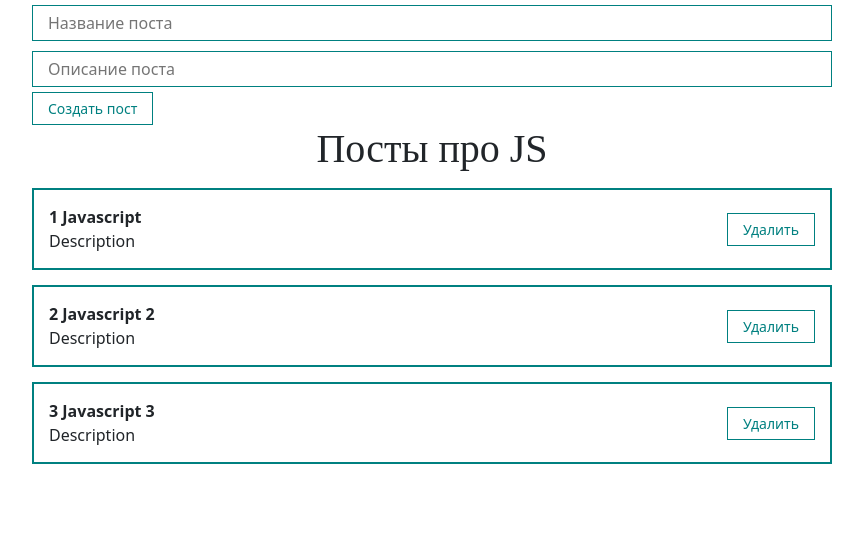
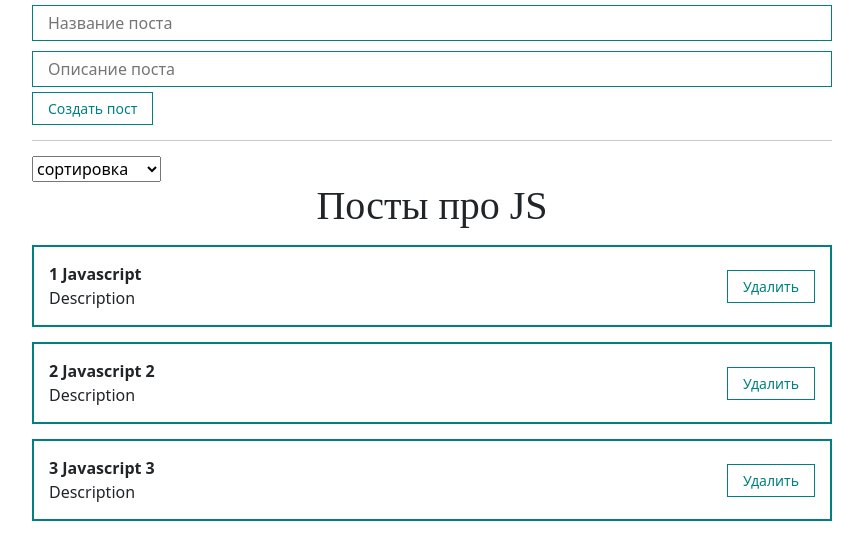
Before and after one commit to Dude19-86/react-fund-course, a React (Create React App) app: page / in a window 1280 px wide. Shown: the top 560 px of the page, without its empty margins (208-1071 px from the left). Built offline with nearby package versions, Linux system fonts and the light colour scheme; a web font is replaced by a local one.

Commit message:
Commit 3 sortPosts

```diff
--- a/src/App.js
+++ b/src/App.js
@@ -2,6 +2,7 @@
 import './styles/App.css'
 import PostList from "./Component/PostList";
 import PostForm from "./Component/PostForm";
+import MySelect from "./Component/UI/select/MySelect";
 
 function App() {
     const [posts, setPosts] = useState([
@@ -9,6 +10,7 @@
         {id: 2, title: 'Javascript 2', body: 'Description'},
         {id: 3, title: 'Javascript 3', body: 'Description'},
     ])
+    const [selectedSort, setSelectedSort] = useState('')
 
     const createPost = (newPost) => {
         setPosts([...posts, newPost])
@@ -18,12 +20,34 @@
         setPosts(posts.filter((p, i) => p.id !== post.id))
     }
 
+    const sortPosts = sort => {
+        setSelectedSort(sort)
+        setPosts([...posts].sort((a,b) => a[sort].localeCompare(b[sort])))
+    }
 
 
     return (
         <div className="App">
             <PostForm create={createPost}/>
-            <PostList remove={removePost} posts={posts} title="Посты про JS"/>
+            <hr style={{margin: '15px 0'}}/>
+            <div>
+                <MySelect
+                    value={selectedSort}
+                    onChange={sortPosts}
+                    defaultValue="сортировка"
+                    option={[
+                        {value: 'tttle', name: 'По названию'},
+                        {value: 'body', name: 'По описанию'}
+                    ]}/>
+            </div>
+            {posts.length
+                ?
+                <PostList remove={removePost} posts={posts} title="Посты про JS"/>
+                :
+                <h1 style={{textAlign: 'center'}}>
+                    Посты не найдены
+                </h1>}
+
         </div>
     );
 }
--- /dev/null
+++ b/src/Component/UI/select/MySelect.jsx
@@ -0,0 +1,20 @@
+import React from 'react';
+
+const MySelect = ({option, defaultValue, value, onChange}) => {
+    return (
+        <div>
+            <select value={value}
+                    onChange={event => onChange(event.target.value)}
+            >
+                <option disabled value="">{defaultValue}</option>
+                {option.map(option =>
+                    <option key={option.value} value={option.value}>
+                        {option.name}
+                    </option>
+                )}
+            </select>
+        </div>
+    );
+};
+
+export default MySelect;
```
